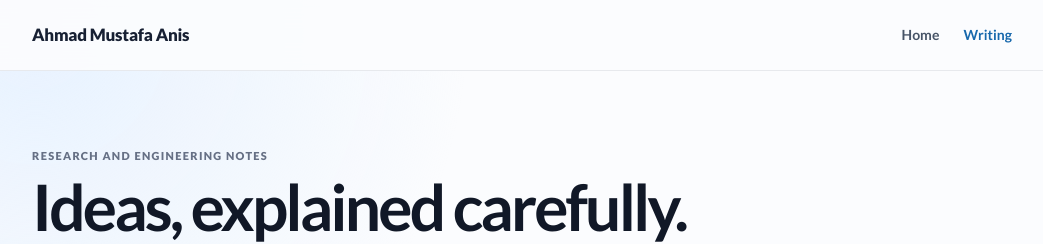
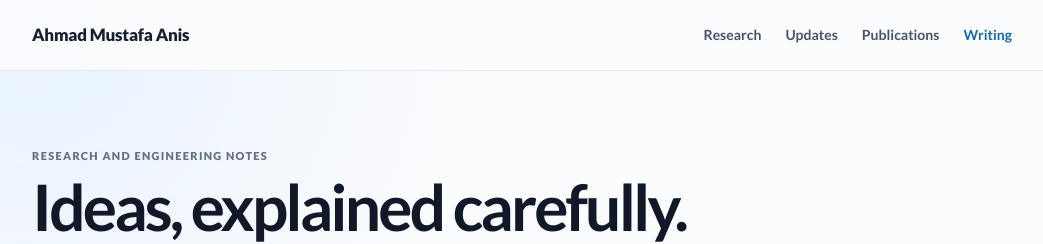
Before and after one commit to ahmadmustafaanis/ahmadmustafaanis.github.io, a Jekyll site: the page built from blog/index.html, in a window 1280 px wide. Shown: the top 244 px of the page, without its empty margins (118-1161 px from the left). Built offline with Jekyll 4.4.1, drawn with Linux system fonts in a browser that asks for light colours.

Commit message:
Unify blog navigation links

```diff
--- a/_layouts/blog.html
+++ b/_layouts/blog.html
@@ -19,8 +19,10 @@
       <nav class="blog-shell blog-nav" aria-label="Primary navigation">
         <a class="blog-brand" href="{{ '/' | relative_url }}">Ahmad Mustafa Anis</a>
         <div class="blog-nav-links">
-          <a href="{{ '/' | relative_url }}">Home</a>
-          <a href="{{ '/blog/' | relative_url }}">All writing</a>
+          <a href="{{ '/#research' | relative_url }}">Research</a>
+          <a href="{{ '/#updates' | relative_url }}">Updates</a>
+          <a href="{{ '/#publications' | relative_url }}">Publications</a>
+          <a href="{{ '/blog/' | relative_url }}" aria-current="page">Writing</a>
         </div>
       </nav>
     </header>
--- a/blog/index.html
+++ b/blog/index.html
@@ -21,7 +21,9 @@ permalink: /blog/
       <nav class="blog-shell blog-nav" aria-label="Primary navigation">
         <a class="blog-brand" href="{{ '/' | relative_url }}">Ahmad Mustafa Anis</a>
         <div class="blog-nav-links">
-          <a href="{{ '/' | relative_url }}">Home</a>
+          <a href="{{ '/#research' | relative_url }}">Research</a>
+          <a href="{{ '/#updates' | relative_url }}">Updates</a>
+          <a href="{{ '/#publications' | relative_url }}">Publications</a>
           <a href="{{ '/blog/' | relative_url }}" aria-current="page">Writing</a>
         </div>
       </nav>
```
